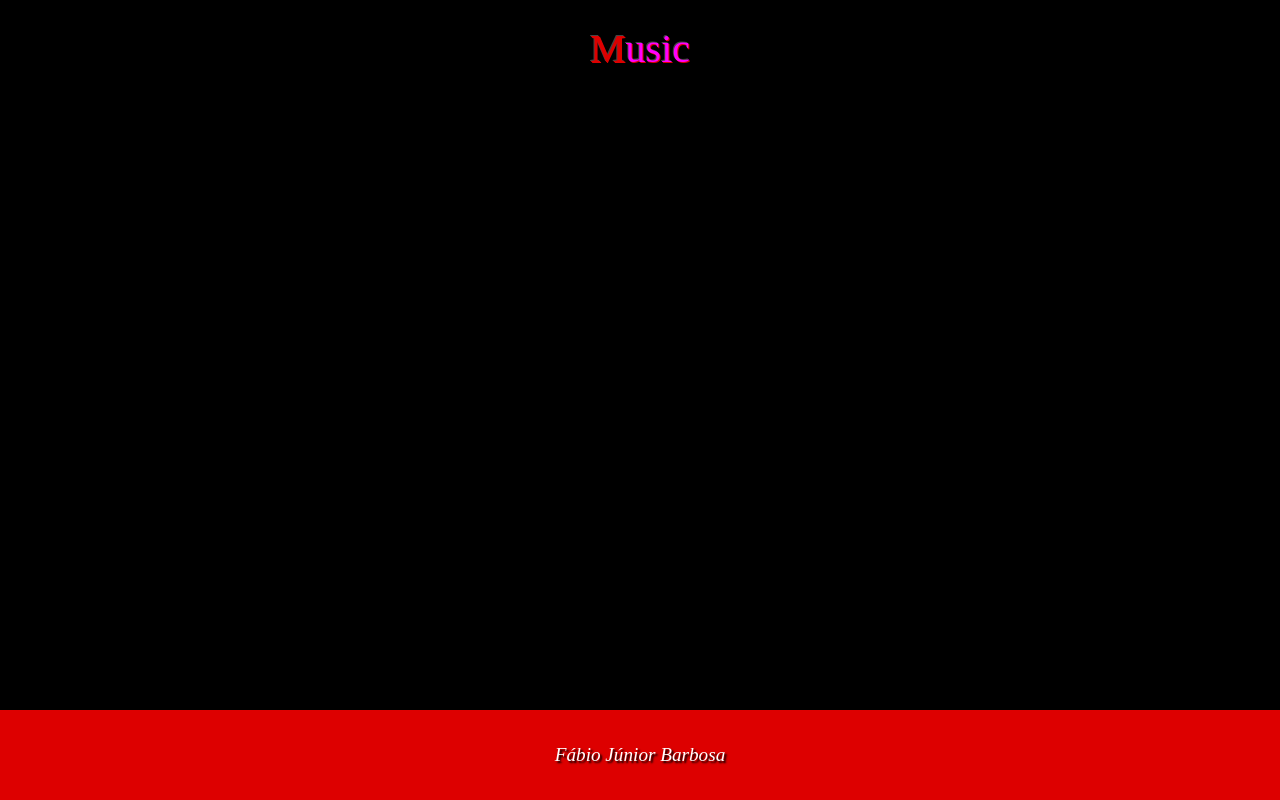
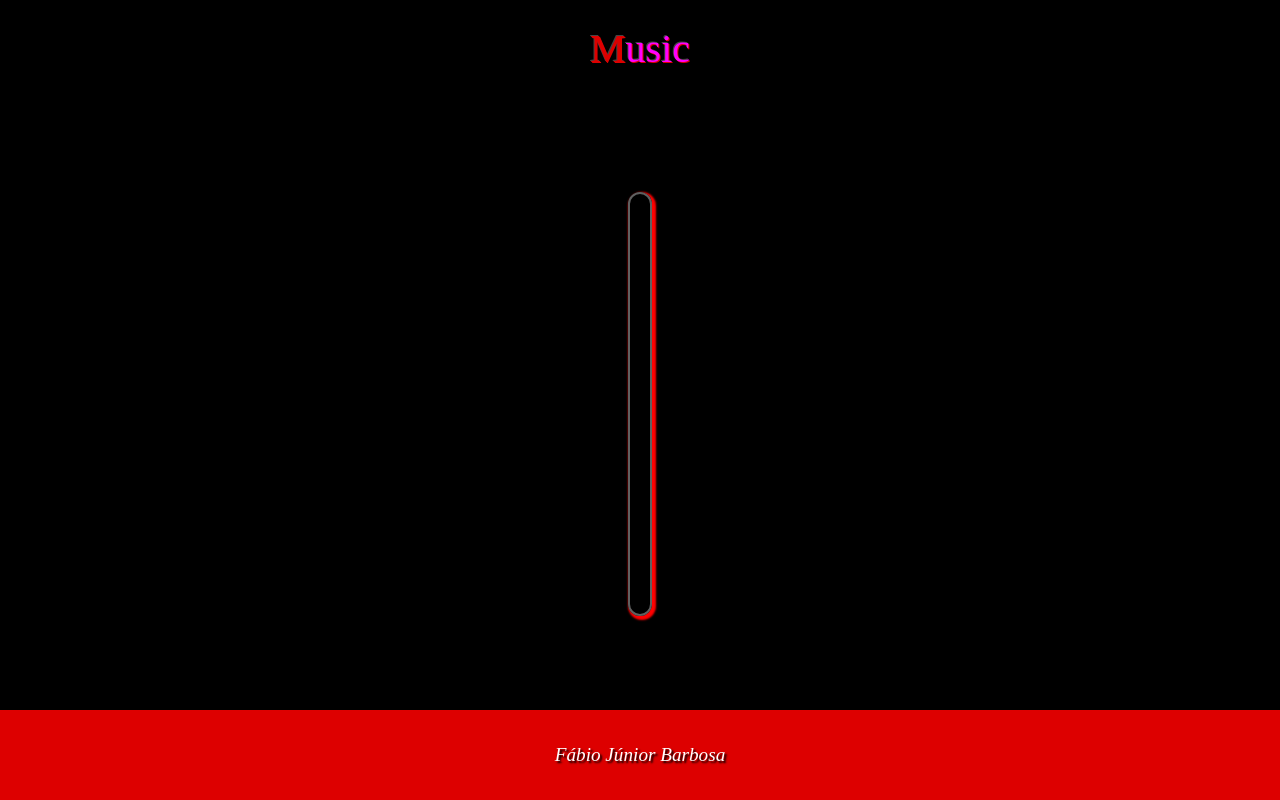
Before and after one commit to fjbdesenv/Music, a plain HTML site: page index.html in a window 1280 px wide. Drawn offline with Linux system fonts and the light colour scheme.

Commit message:
Adicionando container-main

```diff
--- a/Assets/CSS/style.css
+++ b/Assets/CSS/style.css
@@ -29,6 +29,19 @@ body{
     color: #dd0000;
 }
 
+/* Main - container */
+.container-main{
+    margin: 20px;
+    padding: 10px;
+
+    border: 2px solid #606060;
+    border-radius: 15px;
+
+    box-shadow: 2px 2px 2px 2px #ff0000;
+
+    min-height: 400px;
+}
+
 /* Footer - cabecalho */
 footer{
     height: calc(10% + 10px);
--- a/index.html
+++ b/index.html
@@ -19,7 +19,7 @@
         Music
     </header>
 
-    <main>
+    <main class="container-main bg-img">
         <!--Content--->
     </main>
 
```
